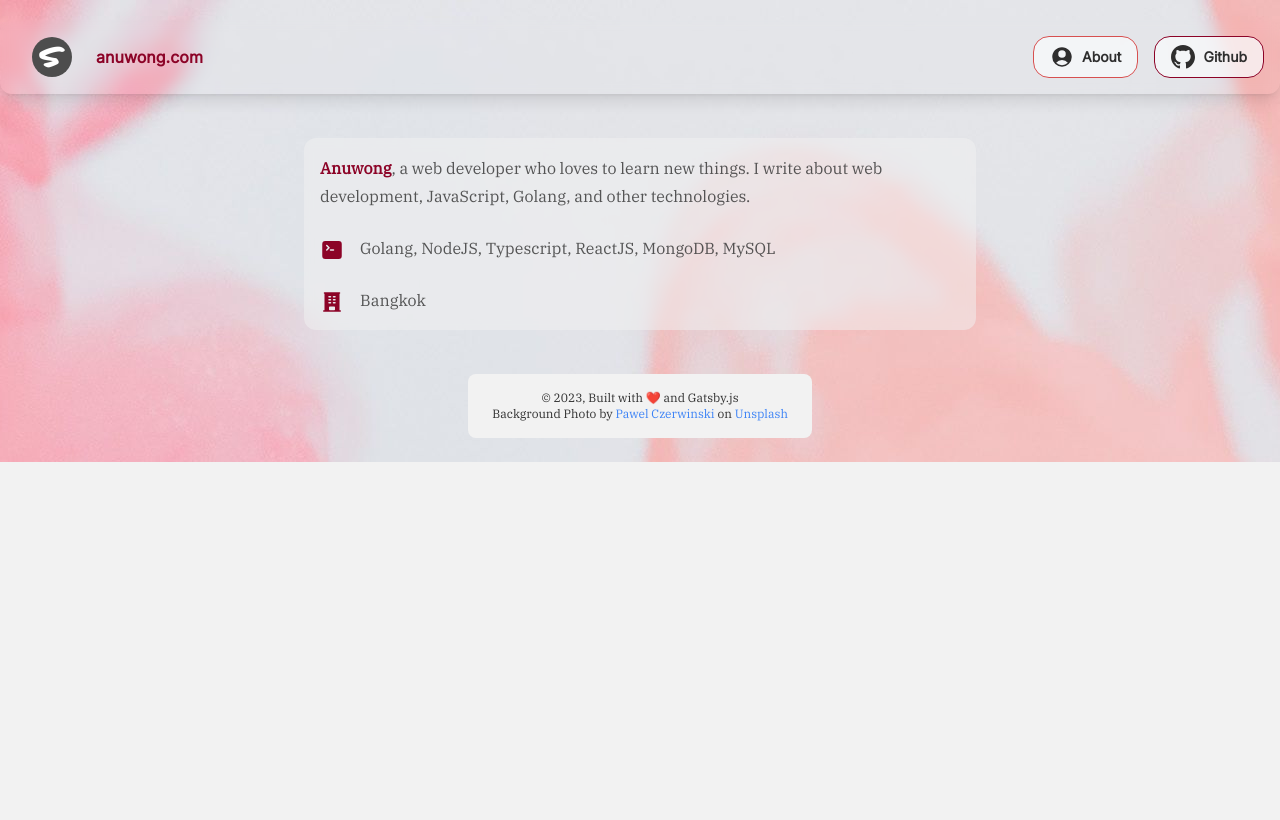
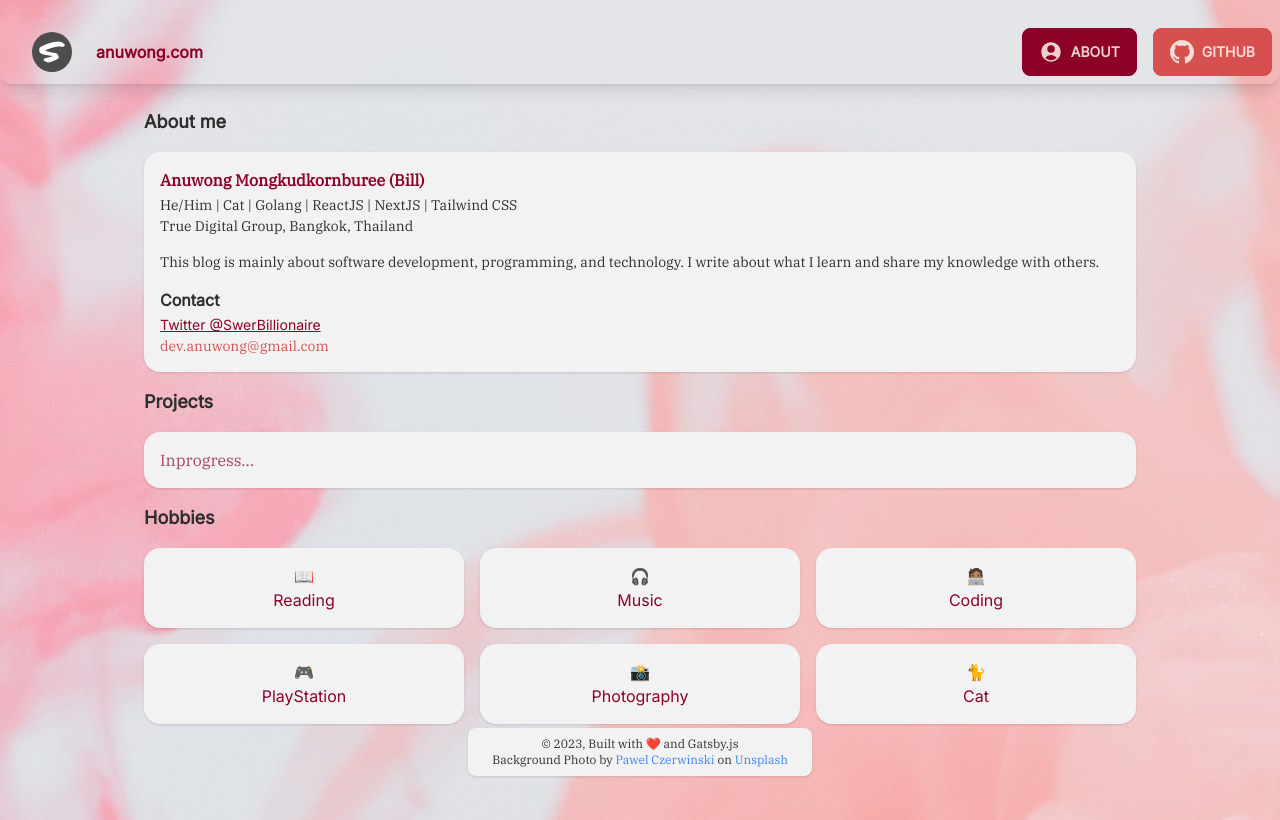
Before and after one commit to anwam/anuwong.com, a Gatsby site: page /about in a window 1280 px wide. Built offline with nearby package versions, Linux system fonts and the light colour scheme; Gatsby itself is replaced by a stand-in of ours.

Commit message:
style: spacing

```diff
--- /dev/null
+++ b/content/blog/2023-08-22-fd---rust-based-find-alternative.md
@@ -0,0 +1,16 @@
+---
+title: fd - find แบบโคตรแรง พลังบัฟจาก Rust
+description: ปกติใช้ find ในการหาไฟล์ในเครื่องตาม pattern ต่างๆ วันนี้มาแนะนำให้รู้จัก fd - rust-based user-friendly find alternative
+date: 2023-08-22T14:15:14.665Z
+preview: ""
+draft: true
+tags:
+  - find
+  - cli
+  - rust
+categories:
+  - find
+  - cli
+  - rust
+lastmod: 2023-08-22T14:43:05.296Z
+---
--- a/frontmatter.json
+++ b/frontmatter.json
@@ -53,12 +53,6 @@
   ],
   "frontMatter.framework.id": "gatsby",
   "frontMatter.content.publicFolder": "static",
-  "frontMatter.taxonomy.tags": [
-    " content-writing",
-    " web-development",
-    "tech"
-  ],
-  "frontMatter.taxonomy.categories": [],
   "frontMatter.content.pageFolders": [
     {
       "title": "content",
--- a/gatsby-config.js
+++ b/gatsby-config.js
@@ -11,14 +11,23 @@ module.exports = {
   siteMetadata: {
     title: `anuwong.com`,
     author: {
-      name: `Anuwong`,
-      summary: `a web developer who loves to learn new things. I write about web development, JavaScript, Golang, and other technologies.`,
-      workAt: "Bangkok",
+      name: `Anuwong Mongkudkornburee (Bill)`,
+      summary: `He/Him | Cat | Golang | ReactJS | NextJS | Tailwind CSS`,
+      workAt: "True Digital Group, Bangkok, Thailand",
+      hobbies: [
+        "📖 Reading",
+        "🎧 Music",
+        "🧑🏽‍💻 Coding",
+        "🎮 PlayStation",
+        "📸 Photography",
+        "🐈 Cat",
+      ],
     },
-    description: `my journey to become a better developer`,
+    description: `This blog is mainly about software development, programming, and technology. I write about what I learn and share my knowledge with others.`,
     siteUrl: `https://anuwong.com`,
     social: {
-      twitter: `swerbillionaire`,
+      twitter: `SwerBillionaire`,
+      email: "dev.anuwong@gmail.com",
     },
   },
   plugins: [
--- a/src/components/bio.jsx
+++ b/src/components/bio.jsx
@@ -7,7 +7,6 @@
 
 import * as React from "react"
 import { useStaticQuery, graphql } from "gatsby"
-import { BuildingOfficeIcon, CommandLineIcon } from "@heroicons/react/24/solid"
 
 const Bio = () => {
   const data = useStaticQuery(graphql`
@@ -18,9 +17,12 @@ const Bio = () => {
             name
             summary
             workAt
+            hobbies
           }
+          description
           social {
             twitter
+            email
           }
         }
       }
@@ -29,27 +31,54 @@ const Bio = () => {
 
   // Set these values by editing "siteMetadata" in gatsby-config.js
   const author = data.site.siteMetadata?.author
+  const social = data.site.siteMetadata?.social
+  const description = data.site.siteMetadata?.description
 
   return (
-    <div className="flex flex-col justify-center max-w-2xl gap-6 p-4 mx-auto my-5 prose rounded-xl bg-base-100/50 backdrop-blur-sm">
+    <div className="flex flex-col gap-4 px-4">
+      <h1 className="text-lg font-bold">About me</h1>
+      <div className="p-4 shadow bg-base-100 rounded-box">
         {author?.name && (
-        <p className="p-0 m-0">
-          <strong className="text-primary">{author.name}</strong>
-          {", "}
-          {author?.summary || null}
-          {` `}
+          <p className="p-0 m-0 text-primary">
+            <strong>{author.name}</strong>
           </p>
         )}
+        {author?.summary && (
           <p className="p-0 m-0">
-        <CommandLineIcon className="inline w-6 h-6 mr-4 text-primary" />
-        Golang, NodeJS, Typescript, ReactJS, MongoDB, MySQL
+            <span className="text-sm">{author.summary}</span>
           </p>
+        )}
         {author?.workAt ? (
-        <p className="p-0 m-0">
-          <BuildingOfficeIcon className="inline w-6 h-6 mr-4 text-primary" />
-          {author?.workAt}
+          <p className="p-0 m-0 text-sm">{author?.workAt}</p>
+        ) : null}
+        {description && <p className="p-0 m-0 mt-4 text-sm">{description}</p>}
+
+        <h3 className="mt-4 font-bold text-md">Contact</h3>
+        <a
+          href={`https://twitter.com/${social?.twitter}`}
+          className="text-sm link text-primary"
+        >
+          Twitter @{social?.twitter}
+        </a>
+        <p className="text-sm text-secondary">{social?.email}</p>
+      </div>
+
+      <h2 className="text-lg font-bold">Projects</h2>
+      <div className="p-4 shadow bg-base-100 rounded-box">
+        <p className="p-0 m-0 text-primary animate-pulse">Inprogress...</p>
+      </div>
+
+      <h2 className="text-lg font-bold">Hobbies</h2>
+      <div className="grid grid-flow-row grid-cols-2 gap-4 md:grid-cols-3">
+        {author?.hobbies &&
+          author?.hobbies.map((hobby, index) => (
+            <div className="p-4 shadow bg-base-100 rounded-box" key={index}>
+              <p className="p-0 m-0 font-sans text-center whitespace-pre-wrap text-primary">
+                {hobby.split(" ").join("\n")}
               </p>
-      ) : null}
+            </div>
+          ))}
+      </div>
     </div>
   )
 }
--- a/src/components/layout.jsx
+++ b/src/components/layout.jsx
@@ -66,15 +66,19 @@ export default function Layout({ location, title, children }) {
               </li>
             </ul>
           </details> */}
-          <ul className="items-center hidden gap-4 font-bold bg-transparent md:flex md:flex-row menu menu-normal menu-horizontal">
-            <li className="border border-secondary rounded-box bg-gray-50/75">
-              <Link to="/about" partiallyActive>
+          <ul className="flex flex-row items-center font-bold bg-transparent text-primary-content md:gap-4">
+            <li>
+              <Link
+                to="/about"
+                partiallyActive
+                className="btn btn-primary btn-sm md:btn-md"
+              >
                 <UserCircleIcon className="w-6 h-6" />
                 About
               </Link>
             </li>
-            <li className="border border-primary rounded-box bg-gray-50/75">
-              <a href="https://github.com/anwam">
+            <li className="hidden md:list-item">
+              <a href="https://github.com/anwam" className="btn btn-secondary">
                 <svg
                   xmlns="http://www.w3.org/2000/svg"
                   width="24"
@@ -121,9 +125,9 @@ export default function Layout({ location, title, children }) {
         <div className="p-2 rounded-lg bg-base-300">Ads</div>
         <div className="p-2 rounded-lg bg-base-300">Ads</div> */}
       {/* </aside> */}
-      <footer className="container sticky bottom-0 z-50 h-auto col-span-12 mx-auto md:bottom-6 md:mb-6 md:rounded-xl">
+      <footer className="container sticky z-50 h-auto col-span-12 mx-auto mb-4 bottom-4 md:bottom-6 md:mb-6 md:rounded-xl">
         <div className="container flex justify-center mx-auto">
-          <div className="flex flex-col items-center justify-center px-4 py-4 text-xs rounded-lg bg-base-100 md:px-6">
+          <div className="flex flex-col items-center justify-center px-4 py-2 text-xs rounded-lg shadow bg-base-100 md:px-6">
             <div className="flex flex-row">
               <p>
                 © {new Date().getFullYear()}, Built with{" "}
@@ -133,7 +137,7 @@ export default function Layout({ location, title, children }) {
               </p>
             </div>
             <div className="flex flex-row">
-              <p>
+              <p className="hidden md:block">
                 Background Photo by{" "}
                 <a
                   className="text-blue-500"
--- a/src/components/tags.jsx
+++ b/src/components/tags.jsx
@@ -5,10 +5,11 @@ const Tags = ({ tags, className }) => {
   const tagList = tags || [""]
 
   return (
-    <div className={`flex flex-row flex-wrap gap-4 ${className}`}>
+    <div className={`flex flex-row flex-wrap gap-2 ${className}`}>
       {tagList?.map((tag, i) => (
         <span
-          className="px-4 py-1 text-sm transition-shadow rounded-full bg-primary text-primary-content hover:ring-4 ring-secondary"
+          // className="px-4 py-1 text-sm transition-shadow rounded-full bg-primary text-primary-content hover:ring-4 ring-secondary"
+          className="badge badge-accent"
           key={tag}
         >
           {tag}
--- a/src/pages/about.jsx
+++ b/src/pages/about.jsx
@@ -24,7 +24,7 @@ export default Home
  *
  * See: https://www.gatsbyjs.com/docs/reference/built-in-components/gatsby-head/
  */
-export const Head = () => <Seo title="About" />
+export const Head = () => <Seo title="About me" />
 
 export const pageQuery = graphql`
   {
--- a/src/pages/index.jsx
+++ b/src/pages/index.jsx
@@ -23,7 +23,7 @@ const BlogIndex = ({ data, location }) => {
 
   return (
     <Layout location={location} title={siteTitle}>
-      <ol className="grid grid-flow-row grid-cols-12 gap-4 p-4 list-none md:gap-6 md:p-6">
+      <ol className="grid grid-flow-row grid-cols-12 gap-4 px-4 list-none md:gap-6 md:p-0">
         {posts.map((post, i) => {
           const title = post.frontmatter.title || post.fields.slug
           const subtitle = post.frontmatter.subtitle || ""
@@ -31,7 +31,7 @@ const BlogIndex = ({ data, location }) => {
 
           return (
             <li
-              className="col-span-12 mx-auto transition-all shadow rounded-xl hover:cursor-pointer hover:ring-4 hover:ring-red-400 md:hover:shadow-xl md:hover:scale-[1.0125] hover:z-20 bg-gray-50/75 md:bg-gray-100/50 backdrop-blur-lg"
+              className="col-span-12 mx-auto transition-all shadow rounded-xl hover:cursor-pointer hover:ring-4 hover:ring-red-400 md:hover:shadow-xl md:hover:scale-[1.0125] hover:z-20 bg-gray-100/75 md:bg-gray-100/75 backdrop-blur-lg"
               key={post.fields.slug}
             >
               <Link to={post.fields.slug} itemProp="url">
@@ -41,7 +41,7 @@ const BlogIndex = ({ data, location }) => {
                     <GatsbyImage
                       image={getImage(post.frontmatter.preview)}
                       alt={post.frontmatter.description}
-                      className="col-span-12 lg:col-span-4 bg-gray-50 rounded-tl-xl rounded-tr-xl lg:rounded-tr-none lg:rounded-bl-xl"
+                      className="col-span-12 bg-gray-100 lg:col-span-4 rounded-tl-xl rounded-tr-xl lg:rounded-tr-none lg:rounded-bl-xl"
                       imgClassName="col-span-12 lg:col-span-4"
                       objectFit={"cover"}
                     />
```
Also changed, not shown: src/templates/blog-post.jsx (+6 -9 lines), .frontmatter/database/taxonomyDb.json (added). Lines whose indentation alone changed are shown as unchanged.
